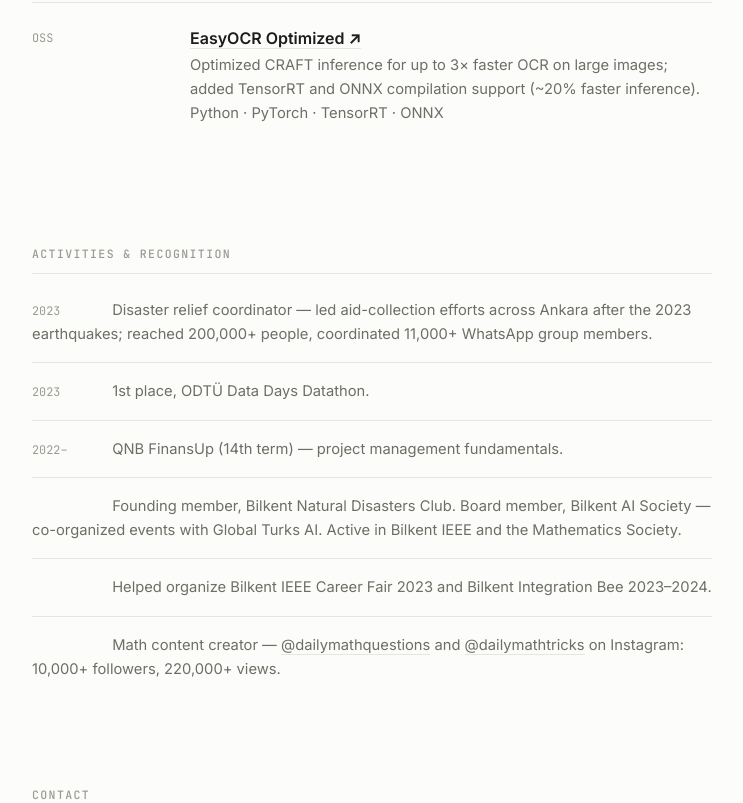
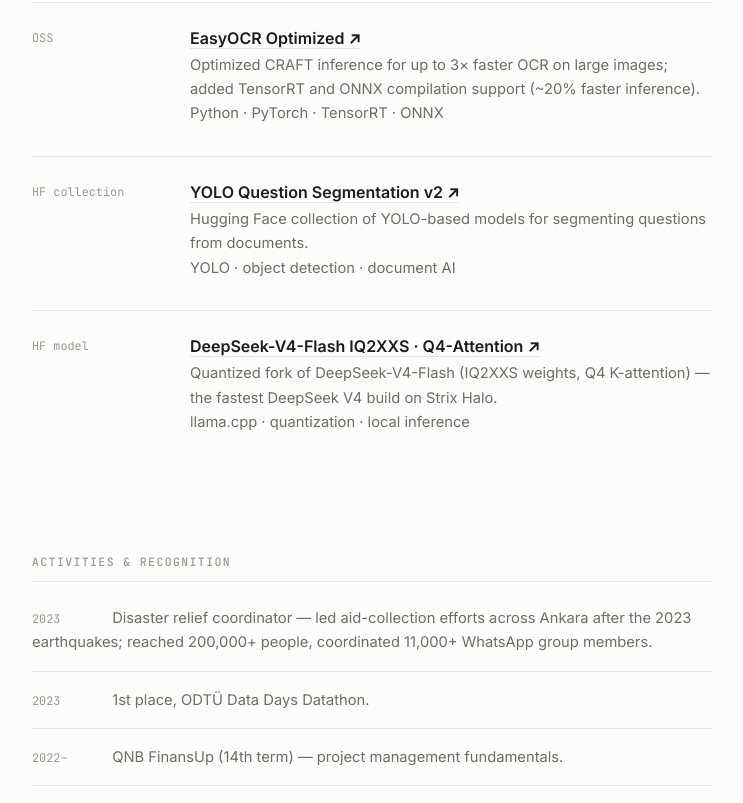
Before and after one commit to erayyap/eray-site, a plain HTML site: page index.html in a window 1280 px wide. Shown: the part 2608-3411 px from the top of the page, without its empty margins (268-1011 px from the left). Drawn offline with Linux system fonts and the light colour scheme.

Commit message:
Add Hugging Face projects: YOLO question segmentation v2 + DeepSeek-V4-Flash quant fork

```diff
--- a/index.html
+++ b/index.html
@@ -197,6 +197,25 @@
             <p class="entry__meta">Python · PyTorch · TensorRT · ONNX</p>
           </div>
         </article>
+
+        <article class="entry">
+          <div class="entry__when">HF collection</div>
+          <div class="entry__what">
+            <h3><a href="https://huggingface.co/collections/erayyapagci/yolo-question-segmentation-v2" target="_blank" rel="noopener">YOLO Question Segmentation v2 ↗</a></h3>
+            <p>Hugging Face collection of YOLO-based models for segmenting questions from documents.</p>
+            <p class="entry__meta">YOLO · object detection · document AI</p>
+          </div>
+        </article>
+
+        <article class="entry">
+          <div class="entry__when">HF model</div>
+          <div class="entry__what">
+            <h3><a href="https://huggingface.co/erayyapagci/DeepSeek-V4-Flash-IQ2XXS-TM64-Q4KAttention-v1" target="_blank" rel="noopener">DeepSeek-V4-Flash IQ2XXS · Q4-Attention ↗</a></h3>
+            <p>Quantized fork of DeepSeek-V4-Flash (IQ2XXS weights, Q4 K-attention) — the fastest
+            DeepSeek V4 build on Strix Halo.</p>
+            <p class="entry__meta">llama.cpp · quantization · local inference</p>
+          </div>
+        </article>
       </div>
     </section>
 
```
